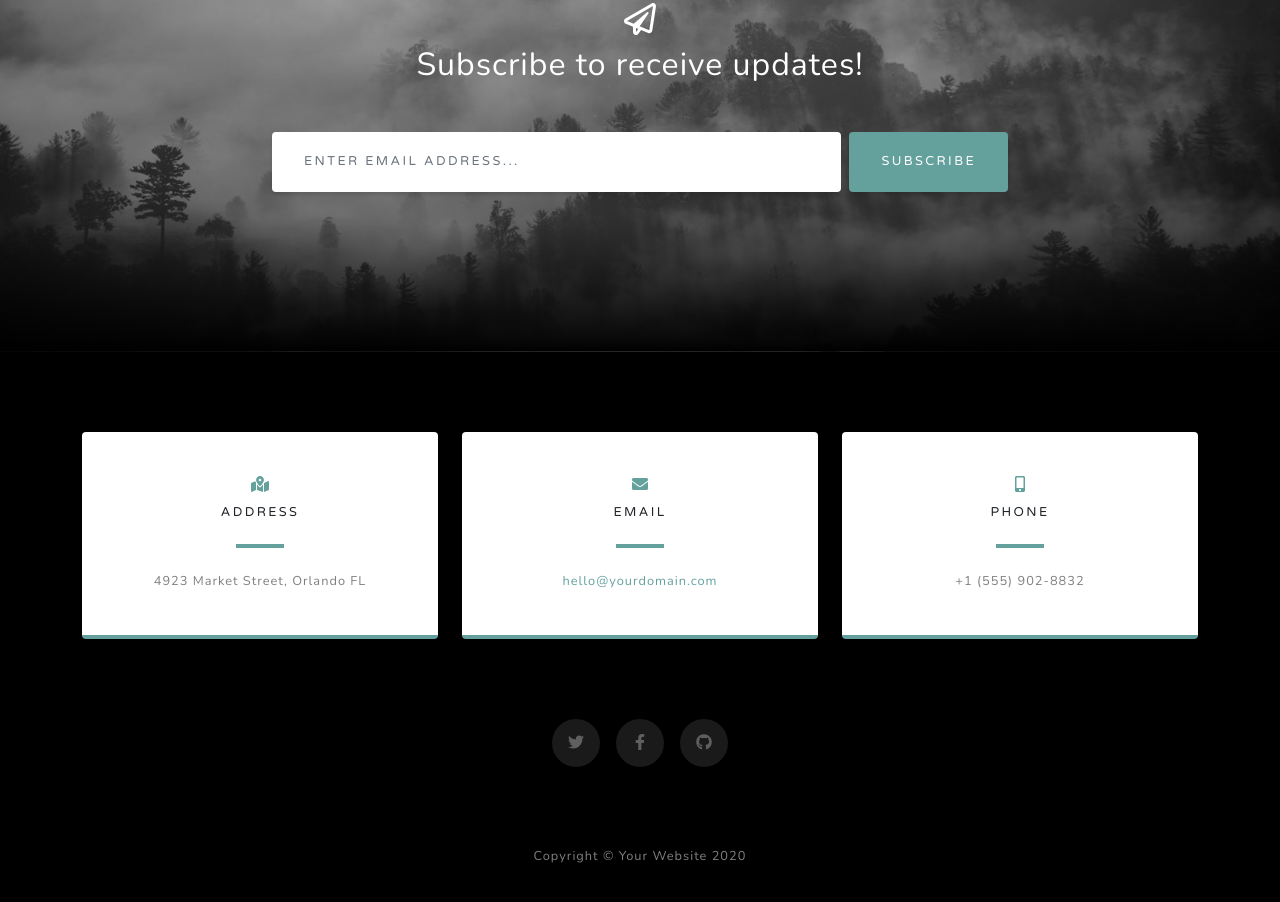
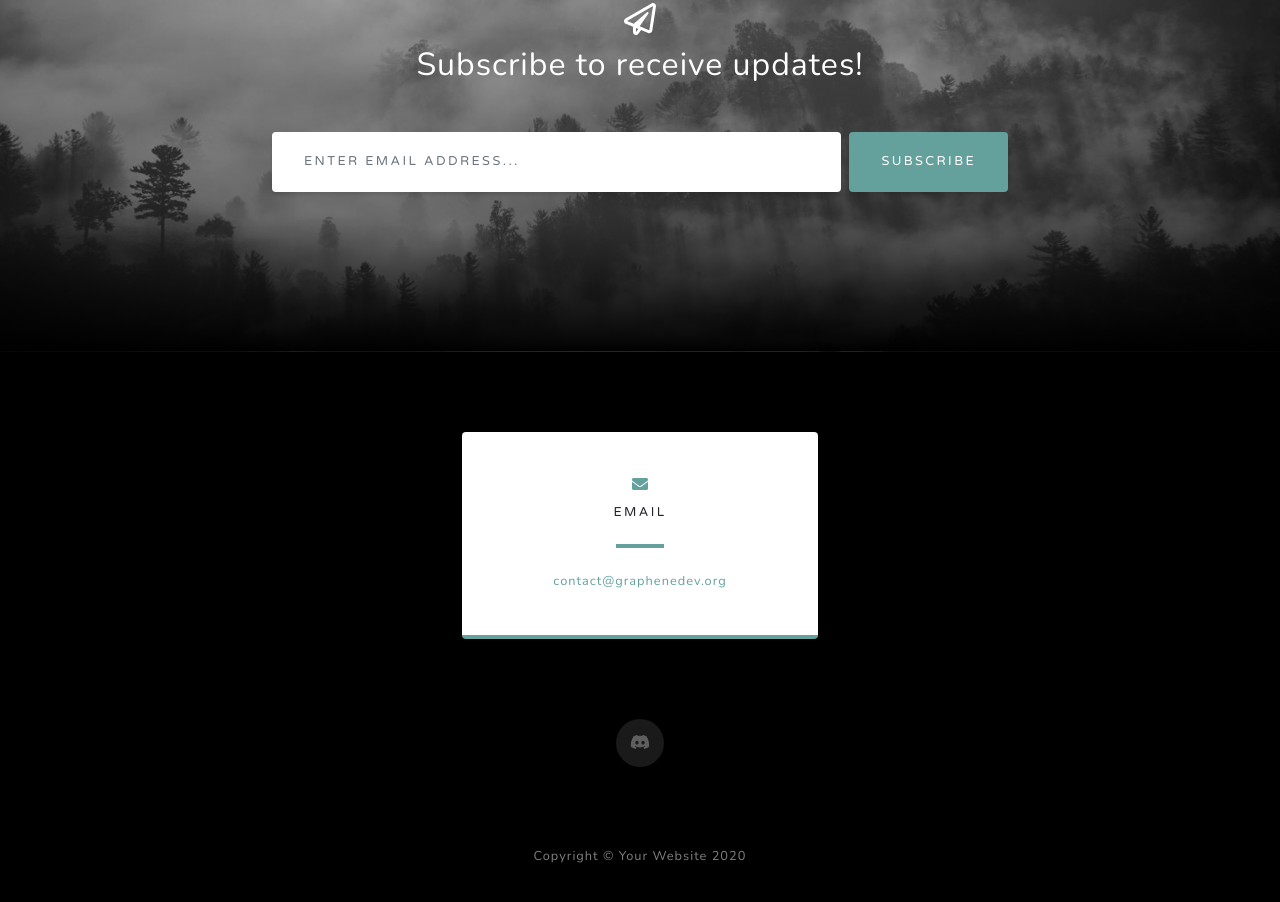
Before and after one commit to Graphene-Dev/graphene-dev.github.io, a plain HTML site: page index.html in a window 1280 px wide. Shown: the part 4110-5012 px from the top of the page. Drawn offline with nearby package versions, Linux system fonts and the light colour scheme.

Commit message:
Update index.html

```diff
--- a/index.html
+++ b/index.html
@@ -140,14 +140,14 @@
             <div class="container">
                 <div class="row">
                     <div class="col-md-4 mb-3 mb-md-0">
-                        <div class="card py-4 h-100">
-                            <div class="card-body text-center">
-                                <i class="fas fa-map-marked-alt text-primary mb-2"></i>
-                                <h4 class="text-uppercase m-0">Address</h4>
-                                <hr class="my-4" />
-                                <div class="small text-black-50">4923 Market Street, Orlando FL</div>
-                            </div>
-                        </div>
+<!--                        <div class="card py-4 h-100">-->
+<!--                            <div class="card-body text-center">-->
+<!--                                <i class="fas fa-map-marked-alt text-primary mb-2"></i>-->
+<!--                                <h4 class="text-uppercase m-0">Address</h4>-->
+<!--                                <hr class="my-4" />-->
+<!--                                <div class="small text-black-50">4923 Market Street, Orlando FL</div>-->
+<!--                            </div>-->
+<!--                        </div>-->
                     </div>
                     <div class="col-md-4 mb-3 mb-md-0">
                         <div class="card py-4 h-100">
@@ -155,25 +155,25 @@
                                 <i class="fas fa-envelope text-primary mb-2"></i>
                                 <h4 class="text-uppercase m-0">Email</h4>
                                 <hr class="my-4" />
-                                <div class="small text-black-50"><a href="#!">hello@yourdomain.com</a></div>
+                                <div class="small text-black-50"><a href="mailto:contact@graphenedev.org">contact@graphenedev.org</a></div>
                             </div>
                         </div>
                     </div>
                     <div class="col-md-4 mb-3 mb-md-0">
-                        <div class="card py-4 h-100">
-                            <div class="card-body text-center">
-                                <i class="fas fa-mobile-alt text-primary mb-2"></i>
-                                <h4 class="text-uppercase m-0">Phone</h4>
-                                <hr class="my-4" />
-                                <div class="small text-black-50">+1 (555) 902-8832</div>
-                            </div>
-                        </div>
+<!--                        <div class="card py-4 h-100">-->
+<!--                            <div class="card-body text-center">-->
+<!--                                <i class="fas fa-mobile-alt text-primary mb-2"></i>-->
+<!--                                <h4 class="text-uppercase m-0">Phone</h4>-->
+<!--                                <hr class="my-4" />-->
+<!--                                <div class="small text-black-50">+1 (555) 902-8832</div>-->
+<!--                            </div>-->
+<!--                        </div>-->
                     </div>
                 </div>
                 <div class="social d-flex justify-content-center">
-                    <a class="mx-2" href="#!"><i class="fab fa-twitter"></i></a>
-                    <a class="mx-2" href="#!"><i class="fab fa-facebook-f"></i></a>
-                    <a class="mx-2" href="#!"><i class="fab fa-github"></i></a>
+                    <a class="mx-2" href="https://discord.gg/wnJVzq84ru"><i class="fab fa-discord"></i></a>
+<!--                    <a class="mx-2" href="#!"><i class="fab fa-facebook-f"></i></a>-->
+<!--                    <a class="mx-2" href="#!"><i class="fab fa-github"></i></a>-->
                 </div>
             </div>
         </section>
```
